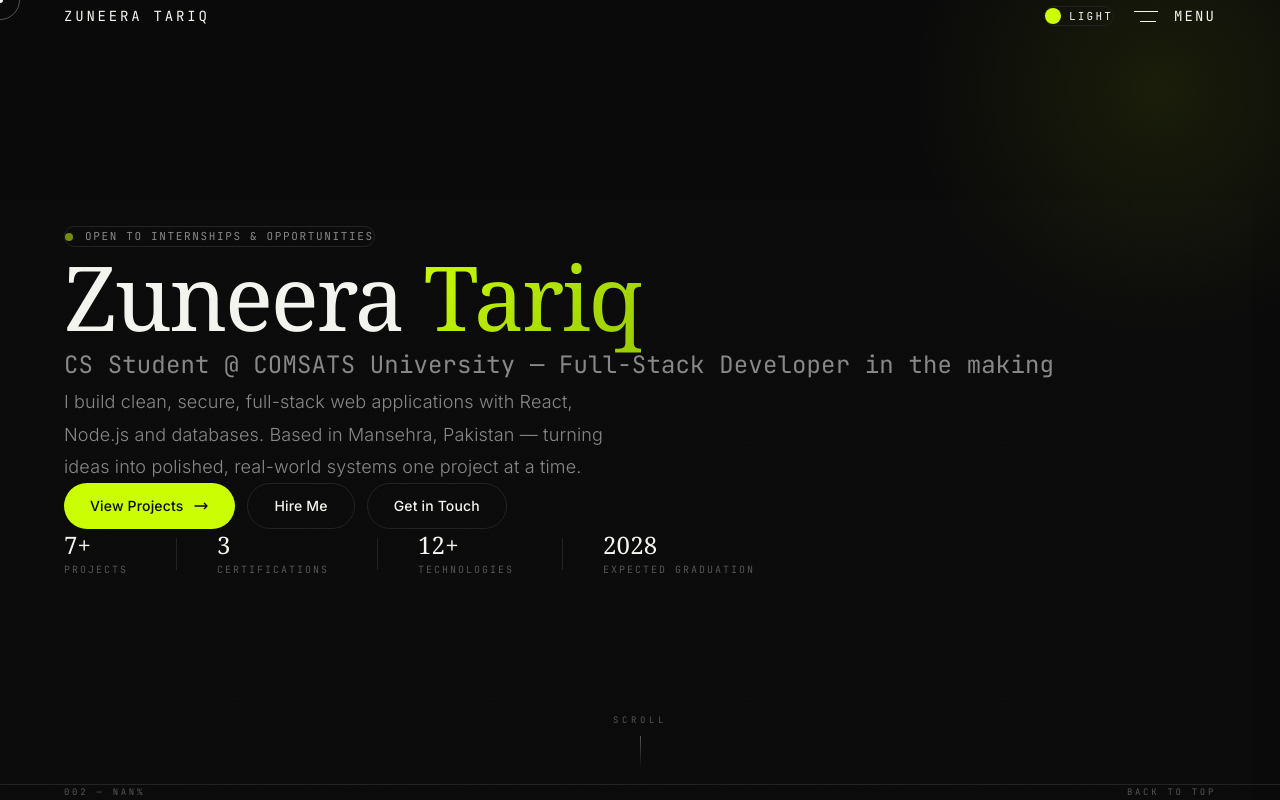
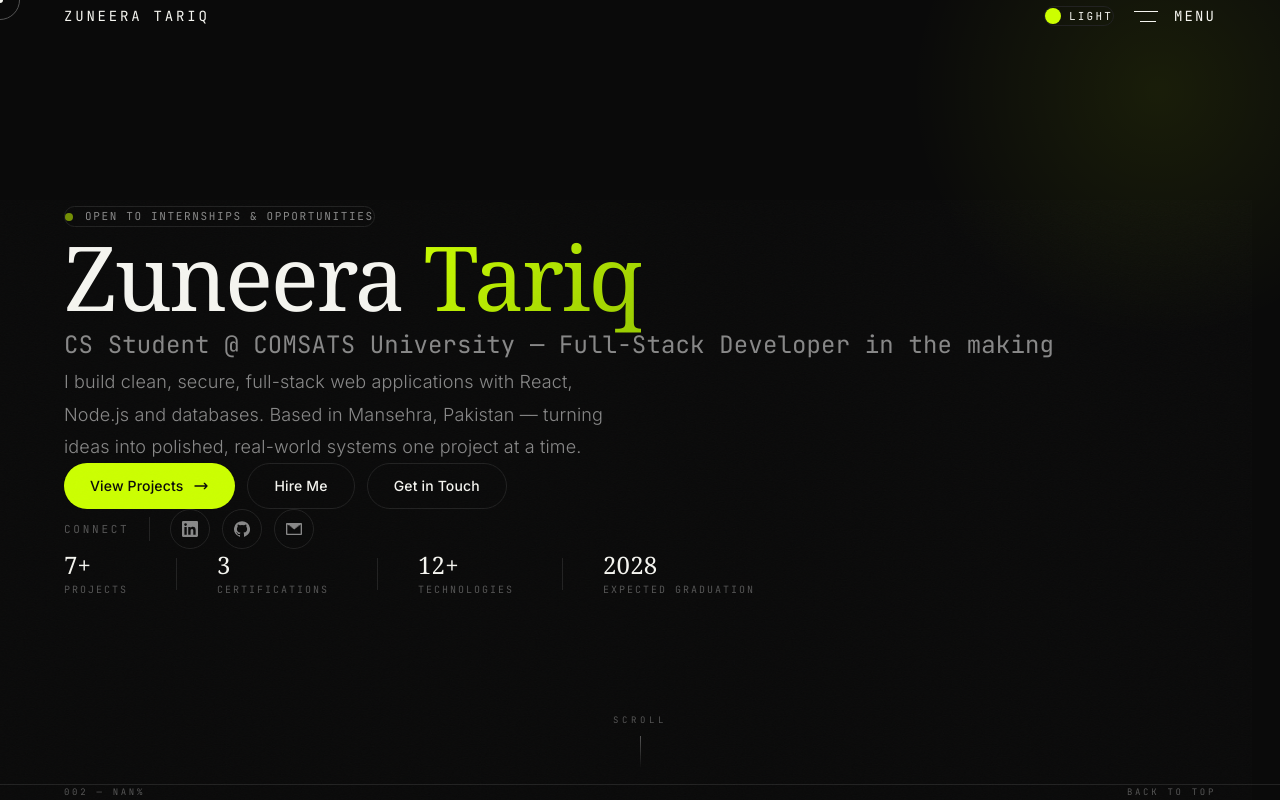
Before and after one commit to Zuneera134/My-Portfolio, a Next.js app: page / in a window 1280 px wide. Shown: the top 800 px of the page. Built offline with nearby package versions, Linux system fonts and the light colour scheme.

Commit message:
Add-connect-social-links-in-hero

```diff
--- a/src/components/sections/Hero.tsx
+++ b/src/components/sections/Hero.tsx
@@ -2,6 +2,30 @@
 
 import { useEffect, useRef } from "react";
 import gsap from "gsap";
+
+function LinkedInIcon({ className }: { className?: string }) {
+  return (
+    <svg className={className} viewBox="0 0 24 24" fill="currentColor">
+      <path d="M20.45 20.45h-3.55v-5.57c0-1.33-.03-3.04-1.85-3.04-1.85 0-2.14 1.45-2.14 2.94v5.67H9.36V9h3.41v1.56h.05c.48-.9 1.64-1.85 3.37-1.85 3.6 0 4.27 2.37 4.27 5.46v6.28zM5.34 7.43a2.06 2.06 0 1 1 0-4.12 2.06 2.06 0 0 1 0 4.12zM7.12 20.45H3.56V9h3.56v11.45zM22.22 0H1.77C.79 0 0 .77 0 1.72v20.55C0 23.23.79 24 1.77 24h20.45c.98 0 1.78-.77 1.78-1.73V1.72C24 .77 23.2 0 22.22 0z" />
+    </svg>
+  );
+}
+
+function GitHubIcon({ className }: { className?: string }) {
+  return (
+    <svg className={className} viewBox="0 0 24 24" fill="currentColor">
+      <path d="M12 .3a12 12 0 0 0-3.8 23.38c.6.12.82-.26.82-.57v-2c-3.34.72-4.04-1.61-4.04-1.61-.55-1.4-1.34-1.77-1.34-1.77-1.09-.75.08-.73.08-.73 1.2.09 1.84 1.24 1.84 1.24 1.07 1.84 2.81 1.31 3.5 1 .1-.78.42-1.31.76-1.61-2.67-.3-5.47-1.33-5.47-5.93 0-1.31.47-2.38 1.24-3.22-.13-.3-.54-1.52.12-3.18 0 0 1.01-.32 3.3 1.23a11.5 11.5 0 0 1 6 0c2.29-1.55 3.3-1.23 3.3-1.23.66 1.66.25 2.88.12 3.18.77.84 1.24 1.91 1.24 3.22 0 4.61-2.8 5.63-5.48 5.92.43.37.81 1.1.81 2.23v3.3c0 .32.22.7.82.57A12 12 0 0 0 12 .3z" />
+    </svg>
+  );
+}
+
+function MailIcon({ className }: { className?: string }) {
+  return (
+    <svg className={className} viewBox="0 0 24 24" fill="currentColor">
+      <path d="M1.5 3h21c.83 0 1.5.67 1.5 1.5v15c0 .83-.67 1.5-1.5 1.5h-21A1.5 1.5 0 0 1 0 19.5v-15C0 3.67.67 3 1.5 3zm10.5 9.6 9-6.05-1-.6L12 11.6 4.5 5.95l-1 .6 9 6.05zM2 5.1V19h20V5.1l-10 6.7L2 5.1z" />
+    </svg>
+  );
+}
 
 export default function Hero() {
   const badge = useRef<HTMLDivElement>(null);
@@ -9,10 +33,11 @@ export default function Hero() {
   const role = useRef<HTMLDivElement>(null);
   const desc = useRef<HTMLDivElement>(null);
   const actions = useRef<HTMLDivElement>(null);
+  const connect = useRef<HTMLDivElement>(null);
   const stats = useRef<HTMLDivElement>(null);
 
   useEffect(() => {
-    const list = [badge, name, role, desc, actions, stats];
+    const list = [badge, name, role, desc, actions, connect, stats];
     const tl = gsap.timeline({ delay: 0.2 });
     list.forEach((r, i) => {
       if (!r.current) return;
@@ -102,7 +127,44 @@ export default function Hero() {
           </a>
         </div>
 
-        <div ref={stats} className="mt-14 flex flex-wrap gap-x-12 gap-y-6 opacity-0">
+        <div ref={connect} className="mt-12 flex items-center gap-5 opacity-0">
+          <span className="text-[11px] font-mono tracking-[0.25em] uppercase text-fg-dim">
+            Connect
+          </span>
+          <span className="w-px h-6 bg-border" />
+          <div className="flex items-center gap-3">
+            <a
+              href="https://www.linkedin.com/in/zuneera-tariq-a4b5012b5"
+              target="_blank"
+              rel="noopener noreferrer"
+              aria-label="LinkedIn"
+              className="w-10 h-10 rounded-full border border-border flex items-center justify-center text-fg-muted hover:text-black hover:bg-accent hover:border-accent transition-colors duration-300"
+              data-cursor="OPEN"
+            >
+              <LinkedInIcon className="w-4 h-4" />
+            </a>
+            <a
+              href="https://github.com/Zuneera134"
+              target="_blank"
+              rel="noopener noreferrer"
+              aria-label="GitHub"
+              className="w-10 h-10 rounded-full border border-border flex items-center justify-center text-fg-muted hover:text-black hover:bg-accent hover:border-accent transition-colors duration-300"
+              data-cursor="OPEN"
+            >
+              <GitHubIcon className="w-4 h-4" />
+            </a>
+            <a
+              href="mailto:zuratariq8@gmail.com"
+              aria-label="Email"
+              className="w-10 h-10 rounded-full border border-border flex items-center justify-center text-fg-muted hover:text-black hover:bg-accent hover:border-accent transition-colors duration-300"
+              data-cursor="OPEN"
+            >
+              <MailIcon className="w-4 h-4" />
+            </a>
+          </div>
+        </div>
+
+        <div ref={stats} className="mt-12 flex flex-wrap gap-x-12 gap-y-6 opacity-0">
           {[
             { num: "7+", label: "Projects" },
             { num: "3", label: "Certifications" },
```
